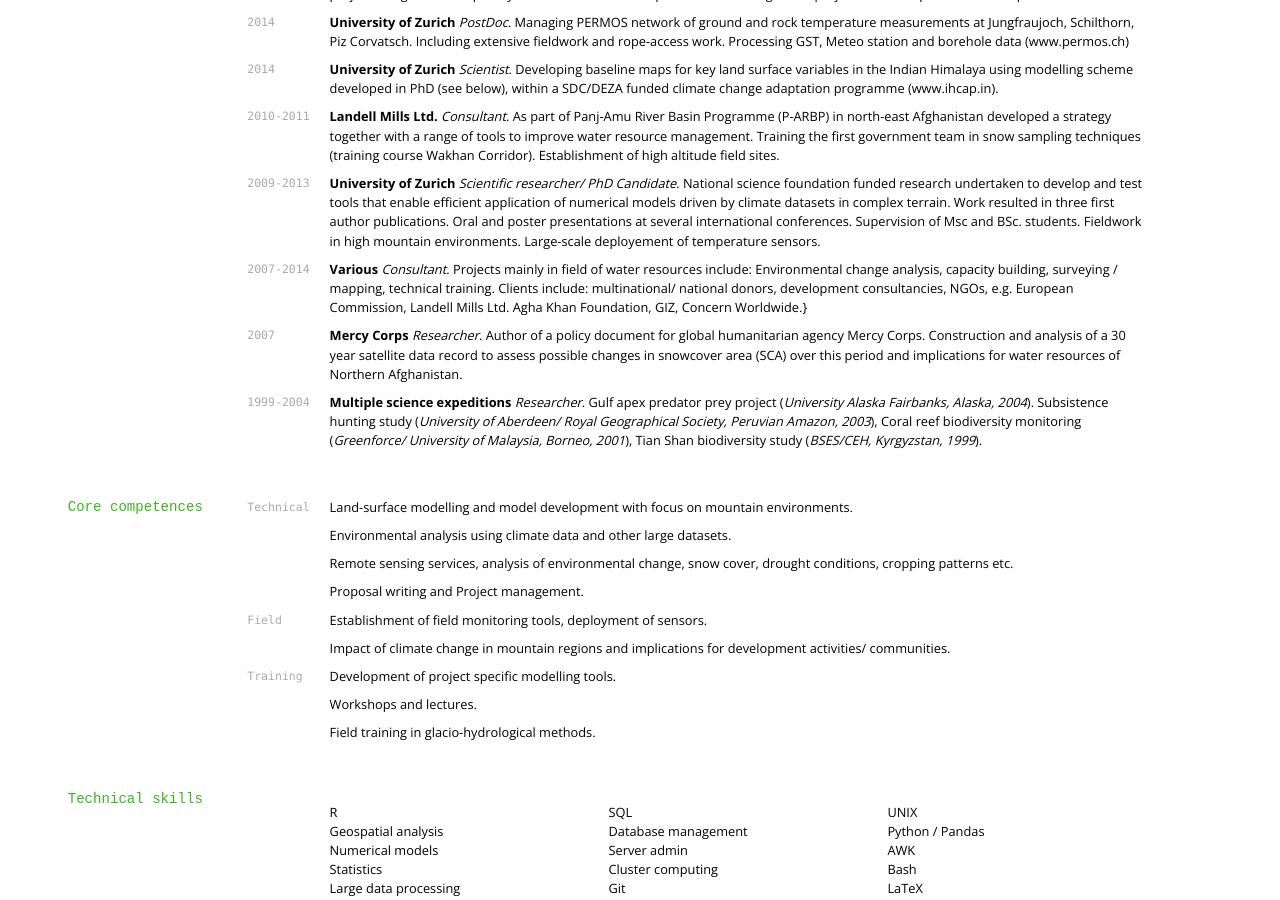
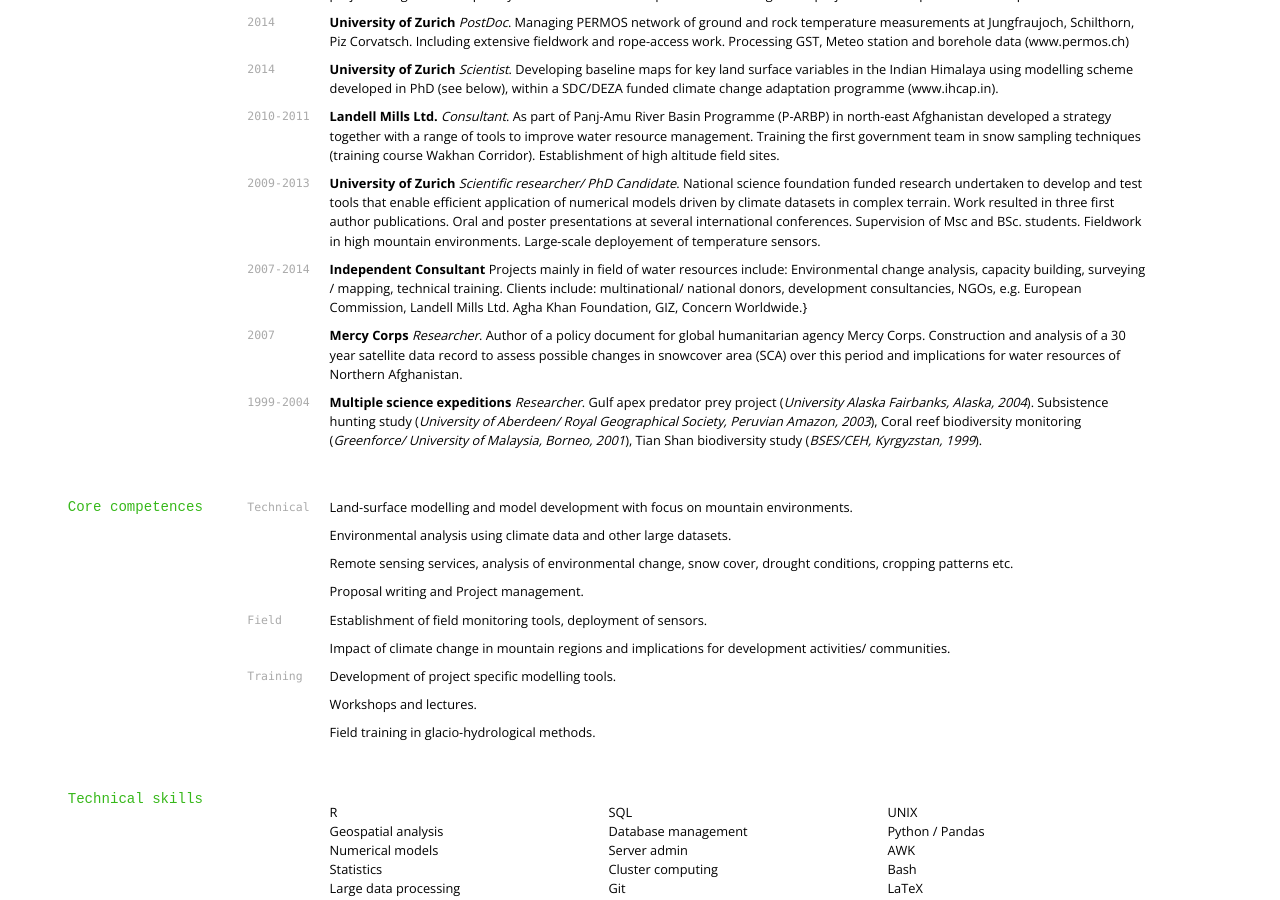
Before and after one commit to joelfiddes/joelfiddes.github.io, a Jekyll site: the page cv/index.html, which Jekyll copies as it is, in a window 1280 px wide and 900 px high, scrolled down 537 px. Built offline with Jekyll 4.4.1, drawn with Linux system fonts in a browser that asks for light colours; nearby versions of some CDN libraries.

Commit message:
auto-commit

```diff
--- a/cv/index.html
+++ b/cv/index.html
@@ -62,7 +62,7 @@
 <strong>University of Zurich</strong> <em>Scientific researcher/ PhD Candidate</em>. National science foundation funded research undertaken to develop and test tools that enable efficient application of numerical models driven by climate datasets in complex terrain. Work resulted in three first author publications. Oral and poster presentations at several international conferences. Supervision of Msc and BSc. students. Fieldwork in high mountain environments. Large-scale deployement of temperature sensors.</p>
 
 <p><code class="highlighter-rouge">2007-2014</code>
-<strong>Various</strong>  <em>Consultant</em>. Projects  mainly in field of water resources include: Environmental change analysis, capacity building, surveying / mapping, technical training. Clients include: multinational/ national donors, development consultancies, NGOs, e.g. European Commission, Landell Mills Ltd. Agha Khan Foundation, GIZ, Concern Worldwide.}</p>
+<strong>Independent Consultant</strong> Projects mainly in field of water resources include: Environmental change analysis, capacity building, surveying / mapping, technical training. Clients include: multinational/ national donors, development consultancies, NGOs, e.g. European Commission, Landell Mills Ltd. Agha Khan Foundation, GIZ, Concern Worldwide.}</p>
 
 <p><code class="highlighter-rouge">2007</code>
 <strong>Mercy Corps</strong> <em>Researcher</em>. Author of a policy document for global humanitarian agency Mercy Corps. Construction and analysis of a 30 year satellite data record to assess possible changes in snowcover area (SCA) over this period and implications for water resources of Northern Afghanistan.</p>
```
